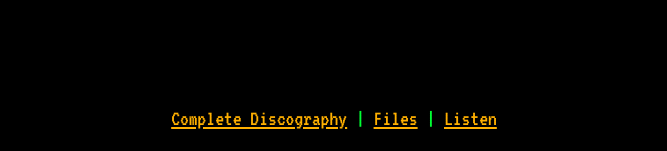
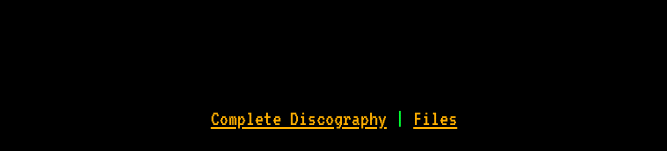
Before and after one commit to benkolk/holbornwebsite, a plain HTML site: page docs/index.html in a window 1280 px wide. Shown: the part 764-915 px from the top of the page, without its empty margins (306-973 px from the left). Drawn offline with Linux system fonts and the light colour scheme.

Commit message:
Update index.html

```diff
--- a/docs/index.html
+++ b/docs/index.html
@@ -40,8 +40,7 @@
         </table>
       <p>&nbsp;</p>
       <p>&nbsp;</p>
-      <p><a href="discog.html" style="color:#FFB000">Complete Discography</a> | <a href="files.html"
-        style="color:#FFB000" style="color:#FFB000">Files</a> | <a href="listen.html" style="color:#FFB000">Listen</a></p>
+      <p><a href="discog.html" style="color:#FFB000">Complete Discography</a> | <a href="files.html" style="color:#FFB000" style="color:#FFB000">Files</a>
     </center>
   </body>
 </html>
```
